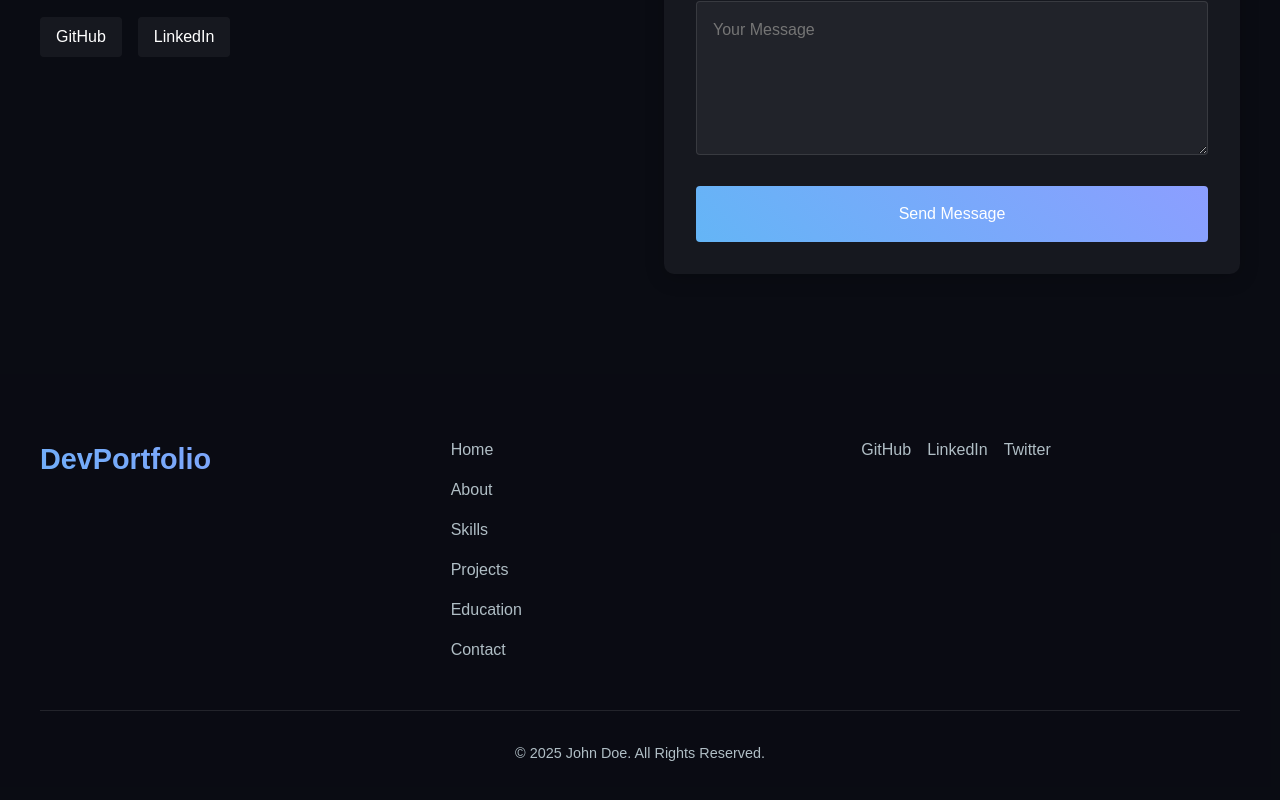
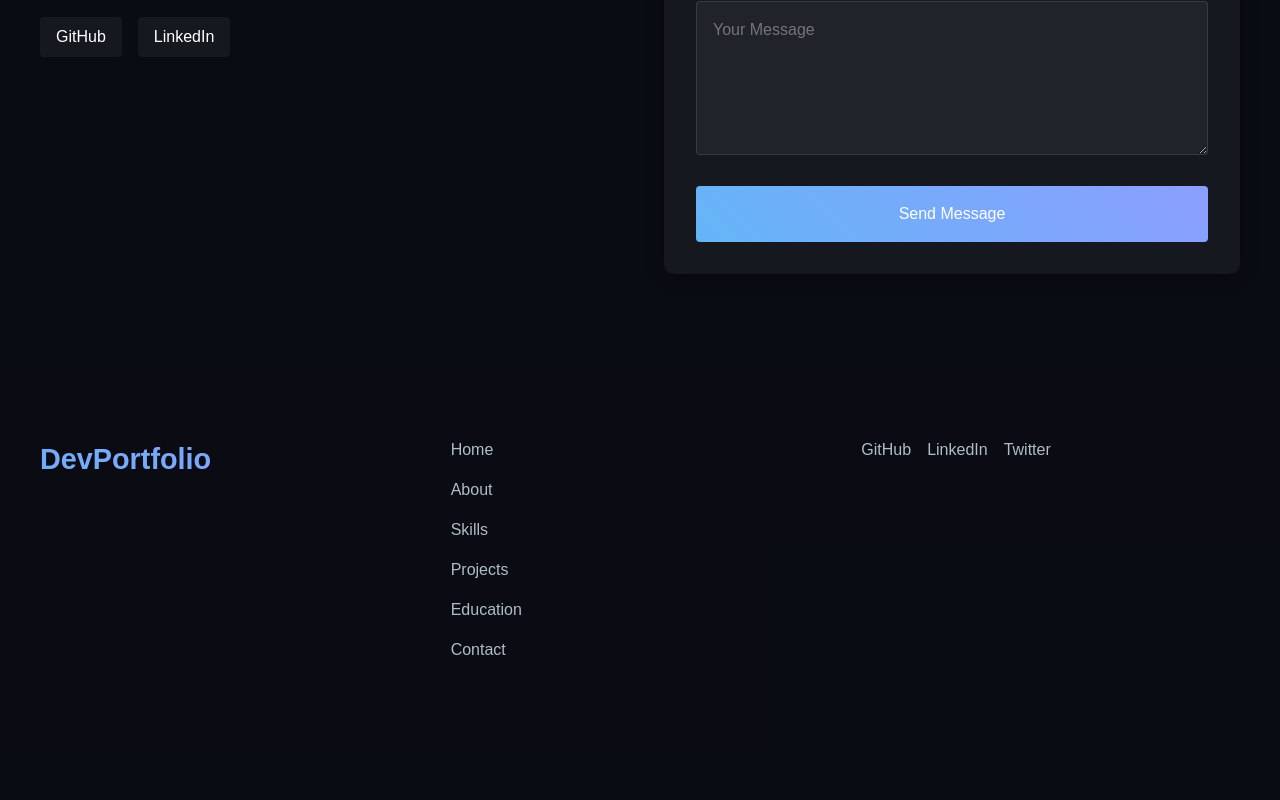
Before and after one commit to Sanatan07/SanatanBramhane, a React (Create React App) app: page / in a window 1280 px wide. Shown: the part 4548-5348 px from the top of the page. After the commit the page ends 5290 px from the top, so only its background shows below. Built offline with nearby package versions, Linux system fonts and the light colour scheme.

Commit message:
Update Footer.jsx

```diff
--- a/src/components/Footer.jsx
+++ b/src/components/Footer.jsx
@@ -26,9 +26,6 @@ const Footer = () => {
         </div>
       </div>
 
-      <div className="footer-bottom">
-        <p>&copy; {currentYear} John Doe. All Rights Reserved.</p>
-      </div>
     </footer>
   );
 };
```
